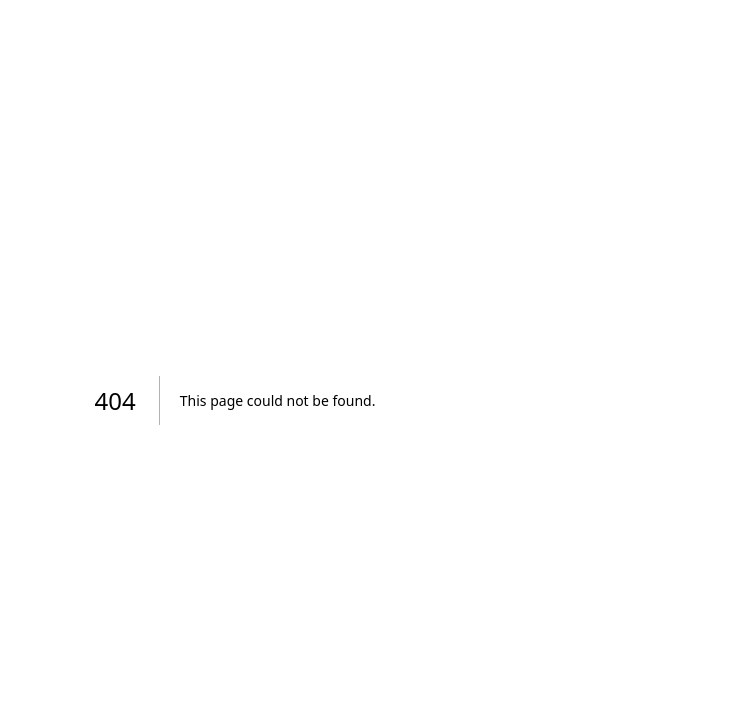
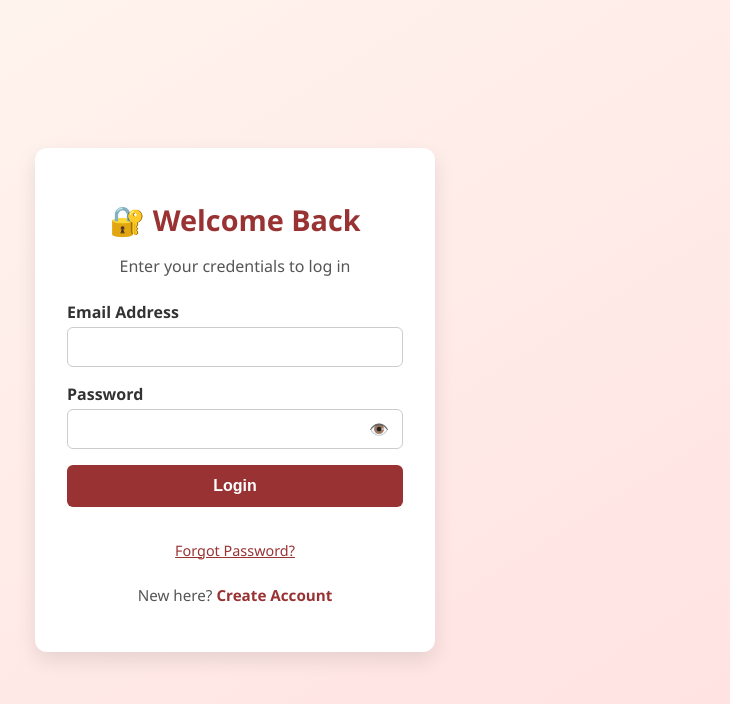
Before and after one commit to josiahbasilio/Light-Heart-Vision, a Next.js app in the folder light-heart-vision/: page /login in a window 1280 px wide. Before the commit this address had no page. Shown: the top 704 px of the page, without its empty margins (405-1135 px from the left). Built offline with nearby package versions, Linux system fonts and the light colour scheme.

Commit message:
Added login page

```diff
--- /dev/null
+++ b/light-heart-vision/src/app/login/page.js
@@ -0,0 +1,263 @@
+'use client';
+
+import { useState, useEffect } from 'react';
+import { useRouter } from 'next/navigation';
+
+export default function LoginPage() {
+  const [email, setEmail] = useState('');
+  const [password, setPassword] = useState('');
+  const [showPassword, setShowPassword] = useState(false);
+  const [message, setMessage] = useState('');
+  const [isLoading, setIsLoading] = useState(false);
+
+  const [passwordValid, setPasswordValid] = useState(false);
+  const [showForgotModal, setShowForgotModal] = useState(false);
+  const [resetEmail, setResetEmail] = useState('');
+  const [resetMessage, setResetMessage] = useState('');
+
+  const router = useRouter();
+
+  // ✅ Realtime validation like SignUp
+  useEffect(() => {
+    setPasswordValid(password.length >= 6);
+  }, [password]);
+
+  const handleSubmit = (e) => {
+    e.preventDefault();
+    setMessage('');
+    setIsLoading(true);
+
+    const isEmailValid = /^[^\s@]+@[^\s@]+\.[^\s@]+$/.test(email);
+    if (!isEmailValid) {
+      setMessage('❌ Please enter a valid email address.');
+      setIsLoading(false);
+      return;
+    }
+
+    if (!passwordValid) {
+      setMessage('❌ Password must be at least 6 characters.');
+      setIsLoading(false);
+      return;
+    }
+
+    setTimeout(() => {
+      setMessage('✅ Login successful! Redirecting...');
+      setIsLoading(false);
+      setEmail('');
+      setPassword('');
+
+      setTimeout(() => {
+        router.push('/dashboard');
+      }, 1500);
+    }, 1000);
+  };
+
+  return (
+    <main style={styles.main}>
+      <div style={styles.container}>
+        <h1 style={styles.heading}>🔐 Welcome Back</h1>
+        <p style={styles.subheading}>Enter your credentials to log in</p>
+
+        <form onSubmit={handleSubmit} style={styles.form}>
+          <div style={styles.inputGroup}>
+            <label style={styles.label}>Email Address</label>
+            <input
+              type="email"
+              value={email}
+              onChange={(e) => setEmail(e.target.value)}
+              required
+              style={styles.input}
+            />
+          </div>
+
+          <div style={styles.inputGroup}>
+            <label style={styles.label}>Password</label>
+            <div style={{ position: 'relative' }}>
+              <input
+                type={showPassword ? 'text' : 'password'}
+                value={password}
+                onChange={(e) => setPassword(e.target.value)}
+                required
+                style={{ ...styles.input, paddingRight: '2.5rem' }}
+              />
+              <button
+                type="button"
+                onClick={() => setShowPassword(!showPassword)}
+                style={styles.toggleBtn}
+              >
+                {showPassword ? '🙈' : '👁️'}
+              </button>
+            </div>
+          </div>
+
+          {/* Inline password feedback like Sign Up */}
+          {password && !passwordValid && (
+            <p style={{ color: '#d93025', fontSize: '0.85rem', marginTop: '-0.5rem' }}>
+              ❌ Password must be at least 6 characters
+            </p>
+          )}
+
+          <button type="submit" disabled={isLoading} style={styles.button}>
+            {isLoading ? 'Logging In...' : 'Login'}
+          </button>
+
+          <div style={{ marginTop: '1rem' }}>
+            <a
+              href="#"
+              onClick={(e) => {
+                e.preventDefault();
+                setShowForgotModal(true);
+              }}
+              style={{ fontSize: '0.9rem', color: '#993333', textDecoration: 'underline' }}
+            >
+              Forgot Password?
+            </a>
+          </div>
+        </form>
+
+        {message && (
+          <p style={{ ...styles.message, color: message.startsWith('❌') ? '#d93025' : '#188038' }}>
+            {message}
+          </p>
+        )}
+
+        <p style={{ marginTop: '1.5rem', fontSize: '0.95rem', color: '#555', textAlign: 'center' }}>
+          New here?{' '}
+          <a href="/signUp" style={{ color: '#993333', fontWeight: '600', textDecoration: 'none' }}>
+            Create Account
+          </a>
+        </p>
+      </div>
+
+      {/* Forgot Password Modal */}
+      {showForgotModal && (
+        <div style={styles.modalOverlay}>
+          <div style={styles.modal}>
+            <h3 style={{ marginBottom: '1rem' }}>🔑 Reset Password</h3>
+            <input
+              type="email"
+              placeholder="Enter your email"
+              value={resetEmail}
+              onChange={(e) => setResetEmail(e.target.value)}
+              style={{ ...styles.input, marginBottom: '1rem' }}
+            />
+            <button
+              style={styles.button}
+              onClick={() => {
+                setResetMessage(`✅ If this email exists, a reset link will be sent.`);
+                setTimeout(() => {
+                  setShowForgotModal(false);
+                  setResetEmail('');
+                  setResetMessage('');
+                }, 2000);
+              }}
+            >
+              Send Reset Link
+            </button>
+            <button
+              style={{ ...styles.button, backgroundColor: '#ccc', marginTop: '0.5rem' }}
+              onClick={() => setShowForgotModal(false)}
+            >
+              Cancel
+            </button>
+            {resetMessage && <p style={styles.message}>{resetMessage}</p>}
+          </div>
+        </div>
+      )}
+    </main>
+  );
+}
+
+const styles = {
+  main: {
+    display: 'flex',
+    justifyContent: 'center',
+    alignItems: 'center',
+    minHeight: '100vh',
+    background: 'linear-gradient(to bottom right, #fff7f0, #ffe0e0)',
+  },
+  container: {
+    background: '#fff',
+    padding: '2rem',
+    borderRadius: '12px',
+    boxShadow: '0 8px 20px rgba(0,0,0,0.1)',
+    maxWidth: '400px',
+    width: '100%',
+    textAlign: 'center',
+  },
+  heading: {
+    fontSize: '1.8rem',
+    marginBottom: '0.5rem',
+    color: '#993333',
+  },
+  subheading: {
+    marginBottom: '1.5rem',
+    color: '#555',
+  },
+  form: {
+    display: 'flex',
+    flexDirection: 'column',
+    gap: '1rem',
+  },
+  inputGroup: {
+    textAlign: 'left',
+  },
+  label: {
+    fontWeight: '600',
+    marginBottom: '0.3rem',
+    display: 'block',
+  },
+  input: {
+    width: '100%',
+    padding: '0.6rem',
+    borderRadius: '6px',
+    border: '1px solid #ccc',
+    fontSize: '1rem',
+  },
+  button: {
+    padding: '0.75rem',
+    backgroundColor: '#993333',
+    color: 'white',
+    border: 'none',
+    borderRadius: '6px',
+    cursor: 'pointer',
+    fontSize: '1rem',
+    fontWeight: '600',
+    transition: 'background 0.3s',
+  },
+  toggleBtn: {
+    position: 'absolute',
+    right: '0.5rem',
+    top: '50%',
+    transform: 'translateY(-50%)',
+    background: 'none',
+    border: 'none',
+    cursor: 'pointer',
+    fontSize: '1rem',
+  },
+  message: {
+    marginTop: '1rem',
+    fontWeight: '600',
+  },
+  modalOverlay: {
+    position: 'fixed',
+    top: 0,
+    left: 0,
+    width: '100vw',
+    height: '100vh',
+    background: 'rgba(0, 0, 0, 0.4)',
+    display: 'flex',
+    alignItems: 'center',
+    justifyContent: 'center',
+    zIndex: 1000,
+  },
+  modal: {
+    background: '#fff',
+    padding: '2rem',
+    borderRadius: '10px',
+    boxShadow: '0 4px 20px rgba(0,0,0,0.2)',
+    maxWidth: '400px',
+    width: '90%',
+    textAlign: 'center',
+  },
+};
```
Also changed, not shown: light-heart-vision/src/app/signUp/page.js (+7 -0 lines), light-heart-vision/src/components/Header.js (+6 -3 lines).
